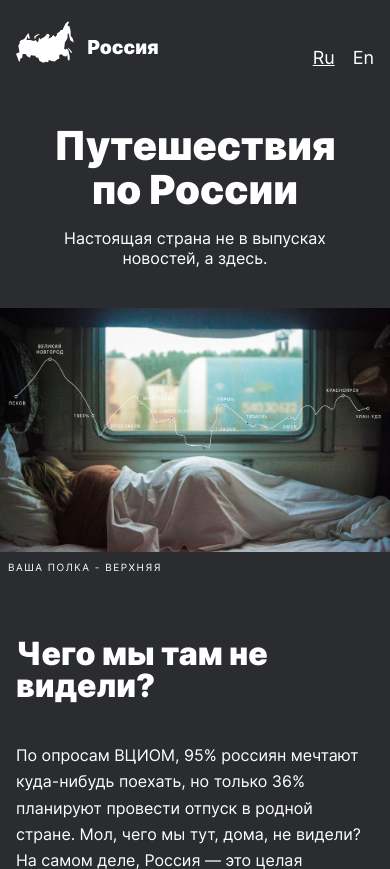
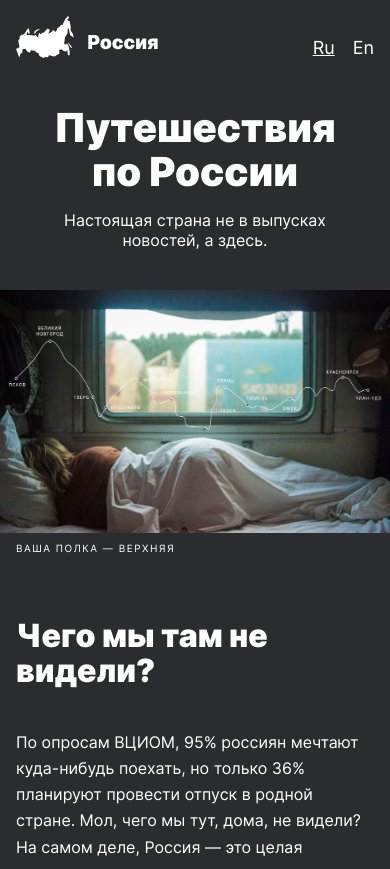
Before and after one commit to r34kwonza/russian-travel, a plain HTML site: page index.html in a window 390 px wide. Shown: the top 869 px of the page. Drawn offline with Linux system fonts and the light colour scheme; files whose address does not match are found by name.

Commit message:
review update 1

```diff
--- a/blocks/header/__logo/header__logo.css
+++ b/blocks/header/__logo/header__logo.css
@@ -1,11 +1,9 @@
 .header__logo {
   width: 176px;
-  height: 52px;
 }
 
 @media screen and (max-width: 425px) {
   .header__logo {
     max-width: 142px;
-    min-height: 42px;
   }
 }
--- a/blocks/intro/__text/intro__text.css
+++ b/blocks/intro/__text/intro__text.css
@@ -4,4 +4,5 @@
   font-size: 16px;
   line-height: 1.63;
   padding: 0;
+  font-weight: 400;
 }
--- a/blocks/intro/__title/intro__title.css
+++ b/blocks/intro/__title/intro__title.css
@@ -9,6 +9,6 @@
 @media screen and (max-width: 425px) {
   .intro__title {
     font-size: 32px;
-    line-height: 1.01;
+    line-height: 1.09;
   }
 }
--- a/blocks/lead/__caption/lead__caption.css
+++ b/blocks/lead/__caption/lead__caption.css
@@ -16,12 +16,12 @@
 
 @media screen and (max-width: 768px) {
   .lead__caption {
-    margin-left: 24px;
+    width: calc(100% - 24px * 2);
   }
 }
 
 @media screen and (max-width: 425px) {
   .lead__caption {
-    margin-left: 16px;
+    width: calc(100% - 16px * 2);
   }
 }
--- a/blocks/lead/lead.css
+++ b/blocks/lead/lead.css
@@ -14,6 +14,7 @@
 
 @media screen and (max-width: 768px) {
   .lead {
+    margin-top: 48px;
     width: 100%;
   }
 }
--- a/index.html
+++ b/index.html
@@ -26,7 +26,7 @@
       <h1 class="lead__title">Путешествия по России</h1>
       <p class="lead__subtitle">Настоящая страна не в выпусках новостей, а здесь.</p>
       <img src="images/lead-polka.jpg" alt="полка" class="lead__image">
-      <p class="lead__caption">ваша полка - верхняя</p>
+      <p class="lead__caption">ваша полка — верхняя</p>
     </section>
     <section class="intro">
       <h2 class="intro__title">Чего мы там не видели?</h2>
```
